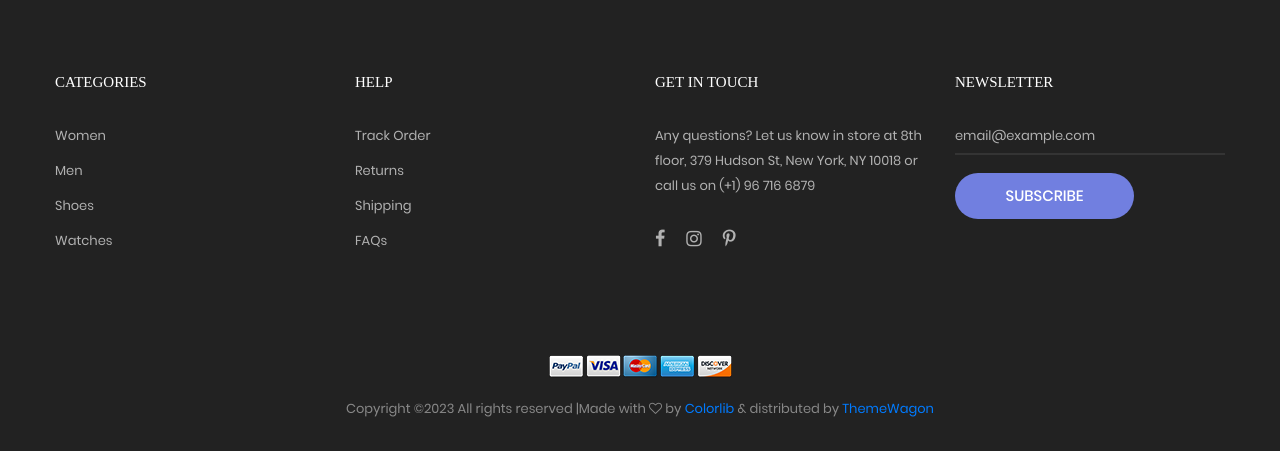
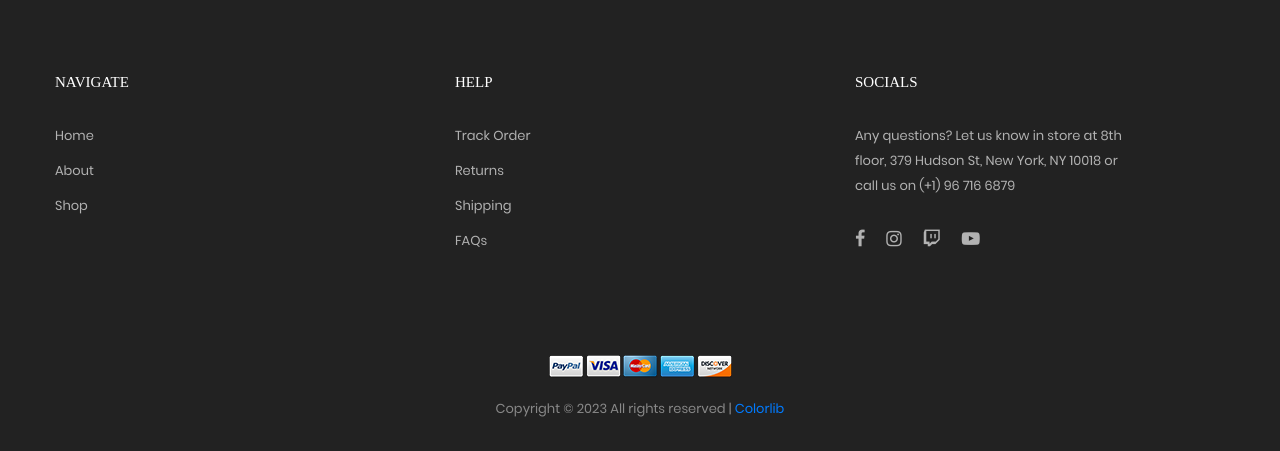
Before and after one commit to ErikMoxley/wweeb, a plain HTML site: page product.html in a window 1280 px wide. Shown: the part 2225-2676 px from the top of the page. Drawn offline with Linux system fonts and the light colour scheme; a web font is replaced by a local one.

Commit message:
updates to content

```diff
--- a/product.html
+++ b/product.html
@@ -48,7 +48,7 @@
 						Free shipping for standard order over $100
 					</div>
 
-					<div class="right-top-bar flex-w h-full">
+					<!-- <div class="right-top-bar flex-w h-full">
 						<a href="#" class="flex-c-m trans-04 p-lr-25">
 							Help & FAQs
 						</a>
@@ -64,7 +64,7 @@
 						<a href="#" class="flex-c-m trans-04 p-lr-25">
 							USD
 						</a>
-					</div>
+					</div> -->
 				</div>
 			</div>
 
@@ -81,37 +81,37 @@
 						<ul class="main-menu">
 							<li>
 								<a href="index.html">Home</a>
-								<ul class="sub-menu">
+								<!-- <ul class="sub-menu">
 									<li><a href="index.html">Homepage 1</a></li>
 									<li><a href="home-02.html">Homepage 2</a></li>
 									<li><a href="home-03.html">Homepage 3</a></li>
-								</ul>
+								</ul> -->
 							</li>
 
 							<li class="active-menu">
 								<a href="product.html">Shop</a>
 							</li>
 
-							<li class="label1" data-label1="hot">
+							<!-- <li class="label1" data-label1="hot">
 								<a href="shoping-cart.html">Features</a>
-							</li>
-
-							<li>
-								<a href="blog.html">Blog</a>
-							</li>
+							</li> -->
 
 							<li>
 								<a href="about.html">About</a>
 							</li>
 
 							<li>
+								<a href="#">Twitch.tv</a>
+							</li>
+
+							<li>
 								<a href="contact.html">Contact</a>
 							</li>
 						</ul>
 					</div>
 
 					<!-- Icon header -->
-					<div class="wrap-icon-header flex-w flex-r-m">
+					<!-- <div class="wrap-icon-header flex-w flex-r-m">
 						<div class="icon-header-item cl2 hov-cl1 trans-04 p-l-22 p-r-11 js-show-modal-search">
 							<i class="zmdi zmdi-search"></i>
 						</div>
@@ -123,7 +123,7 @@
 						<a href="#" class="icon-header-item cl2 hov-cl1 trans-04 p-l-22 p-r-11 icon-header-noti" data-notify="0">
 							<i class="zmdi zmdi-favorite-outline"></i>
 						</a>
-					</div>
+					</div> -->
 				</nav>
 			</div>
 		</div>
@@ -168,7 +168,7 @@
 					</div>
 				</li>
 
-				<li>
+				<!-- <li>
 					<div class="right-top-bar flex-w h-full">
 						<a href="#" class="flex-c-m p-lr-10 trans-04">
 							Help & FAQs
@@ -186,36 +186,36 @@
 							USD
 						</a>
 					</div>
-				</li>
+				</li> -->
 			</ul>
 
 			<ul class="main-menu-m">
 				<li>
 					<a href="index.html">Home</a>
-					<ul class="sub-menu-m">
+					<!-- <ul class="sub-menu-m">
 						<li><a href="index.html">Homepage 1</a></li>
 						<li><a href="home-02.html">Homepage 2</a></li>
 						<li><a href="home-03.html">Homepage 3</a></li>
 					</ul>
 					<span class="arrow-main-menu-m">
 						<i class="fa fa-angle-right" aria-hidden="true"></i>
-					</span>
+					</span> -->
 				</li>
 
 				<li>
 					<a href="product.html">Shop</a>
 				</li>
 
-				<li>
+				<!-- <li>
 					<a href="shoping-cart.html" class="label1 rs1" data-label1="hot">Features</a>
-				</li>
-
-				<li>
-					<a href="blog.html">Blog</a>
-				</li>
+				</li> -->
 
 				<li>
 					<a href="about.html">About</a>
+				</li>
+
+				<li>
+					<a href="#">Twitch.tv</a>
 				</li>
 
 				<li>
@@ -1100,39 +1100,39 @@
 <footer class="bg3 p-t-75 p-b-32">
 	<div class="container">
 		<div class="row">
-				<div class="col-sm-6 col-lg-3 p-b-50">
+			<div class="col-sm-6 col-lg-4 p-b-50">
 				<h4 class="stext-301 cl0 p-b-30">
-						Categories
+					Navigate
 				</h4>
 
 				<ul>
 					<li class="p-b-10">
 						<a href="#" class="stext-107 cl7 hov-cl1 trans-04">
-								Women
+							Home
 						</a>
 					</li>
 
 					<li class="p-b-10">
 						<a href="#" class="stext-107 cl7 hov-cl1 trans-04">
-								Men
+							About
 						</a>
 					</li>
 
 					<li class="p-b-10">
 						<a href="#" class="stext-107 cl7 hov-cl1 trans-04">
-								Shoes
+							Shop
 						</a>
 					</li>
 
 					<li class="p-b-10">
 						<a href="#" class="stext-107 cl7 hov-cl1 trans-04">
-								Watches
+
 						</a>
 					</li>
 				</ul>
 			</div>
 
-				<div class="col-sm-6 col-lg-3 p-b-50">
+			<div class="col-sm-6 col-lg-4 p-b-50">
 				<h4 class="stext-301 cl0 p-b-30">
 					Help
 				</h4>
@@ -1164,9 +1164,9 @@
 				</ul>
 			</div>
 
-				<div class="col-sm-6 col-lg-3 p-b-50">
+			<div class="col-sm-6 col-lg-4 p-b-50">
 				<h4 class="stext-301 cl0 p-b-30">
-						GET IN TOUCH
+					SOCIALS
 				</h4>
 
 				<p class="stext-107 cl7 size-201">
@@ -1183,12 +1183,16 @@
 					</a>
 
 					<a href="#" class="fs-18 cl7 hov-cl1 trans-04 m-r-16">
-							<i class="fa fa-pinterest-p"></i>
-						</a>
-					</div>
-				</div>
-
-				<div class="col-sm-6 col-lg-3 p-b-50">
+						<i class="fa fa-twitch"></i>
+					</a>
+
+					<a href="#" class="fs-18 cl7 hov-cl1 trans-04 m-r-16">
+						<i class="fa fa-youtube-play"></i>
+					</a>
+				</div>
+			</div>
+
+			<!-- <div class="col-sm-6 col-lg-3 p-b-50">
 				<h4 class="stext-301 cl0 p-b-30">
 					Newsletter
 				</h4>
@@ -1205,7 +1209,7 @@
 						</button>
 					</div>
 				</form>
-				</div>
+			</div> -->
 		</div>
 
 		<div class="p-t-40">
@@ -1233,7 +1237,7 @@
 
 			<p class="stext-107 cl6 txt-center">
 			<!-- Link back to Colorlib can't be removed. Template is licensed under CC BY 3.0. -->
-Copyright &copy;<script>document.write(new Date().getFullYear());</script> All rights reserved |Made with <i class="fa fa-heart-o" aria-hidden="true"></i> by <a href="https://colorlib.com" target="_blank">Colorlib</a> &amp; distributed by <a href="https://themewagon.com" target="_blank">ThemeWagon</a>
+			Copyright &copy; <script>document.write(new Date().getFullYear());</script> All rights reserved | <a href="https://colorlib.com" target="_blank">Colorlib</a>
 			<!-- Link back to Colorlib can't be removed. Template is licensed under CC BY 3.0. -->
 
 			</p>
```
Also changed, not shown: about.html (+24 -24 lines), index.html (+2 -2 lines). Lines whose indentation alone changed are shown as unchanged.
